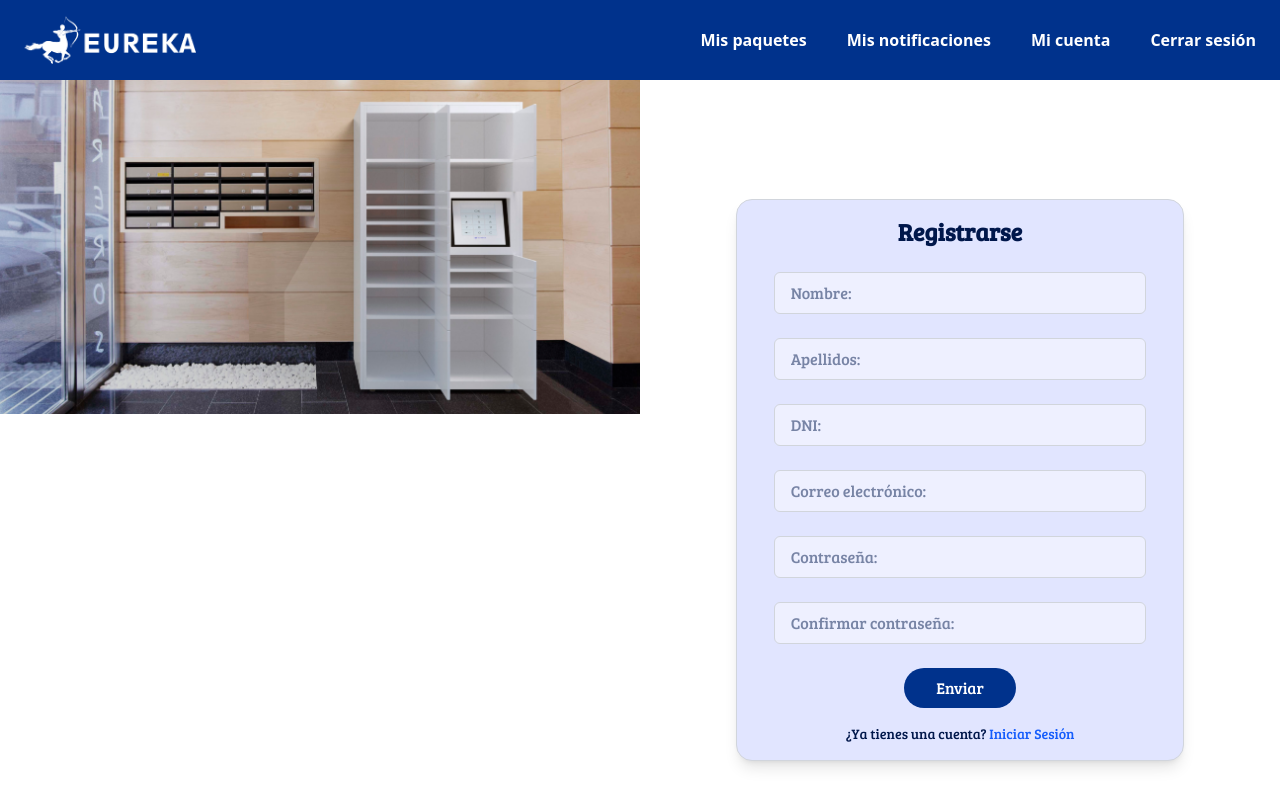
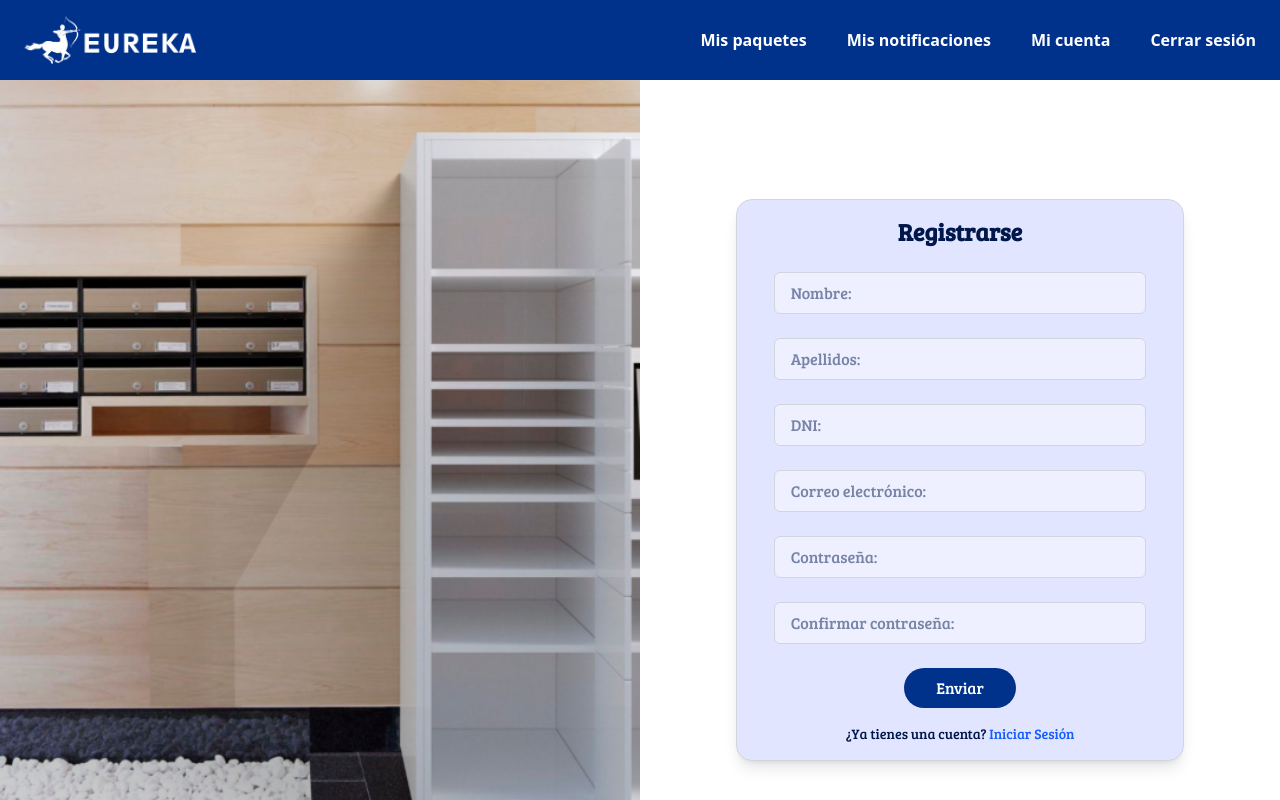
Before and after one commit to Ayuik/buzon-inteligente-FE-testing, a React (Vite) app: page /register in a window 1280 px wide. Shown: the top 800 px of the page. Built offline with nearby package versions, Linux system fonts and the light colour scheme.

Commit message:
login route added to home, register route deleted because it's unnecessary, some styles changed to adapt to figma

```diff
--- a/src/components/home/HomeButton.jsx
+++ b/src/components/home/HomeButton.jsx
@@ -1,4 +1,3 @@
-
 export const HomeButton = ({action, text}) => {
 
   return (
--- a/src/routing/routes/RegisterRoute.jsx
+++ /dev/null
@@ -1,7 +0,0 @@
-import { RegisterForm } from "../../components/RegisterForm";
-
-
-export const RegisterRoute = {
-    path: "/register",
-    element: <RegisterForm />
-}
--- a/src/styles/styles.css
+++ b/src/styles/styles.css
@@ -1,5 +1,10 @@
 @import url("https://fonts.googleapis.com/css2?family=Bree+Serif&display=swap");
 @import "tailwindcss";
+
+:root {
+  width: 100vw;
+  height: 100vh;
+}
 
 .font-bree {
   font-family: 'Bree Serif', serif;
--- a/src/views/HomeView.jsx
+++ b/src/views/HomeView.jsx
@@ -8,10 +8,9 @@ export const HomeView = () => {
 
   const isRoot = location.pathname === "/";
   return (
-    <>
         <div className="flex flex-col sm:flex-row w-full h-full">
             <div id="img-home" className="w-full sm:w-1/2">
-                <img src="/img/Captura.PNG" alt="" className="bg-cover"/>
+                <img src="/img/Captura.PNG" alt="" className=" h-full object-cover"/>
             </div>
             <div className="w-full sm:w-1/2 flex flex-col items-center justify-center">
               {isRoot && (
@@ -23,6 +22,5 @@ export const HomeView = () => {
               <Outlet />
             </div>
         </div>
-    </>
   );
 }
```
Also changed, not shown: src/routing/routes/HomeRoute.jsx (+7 -0 lines).
